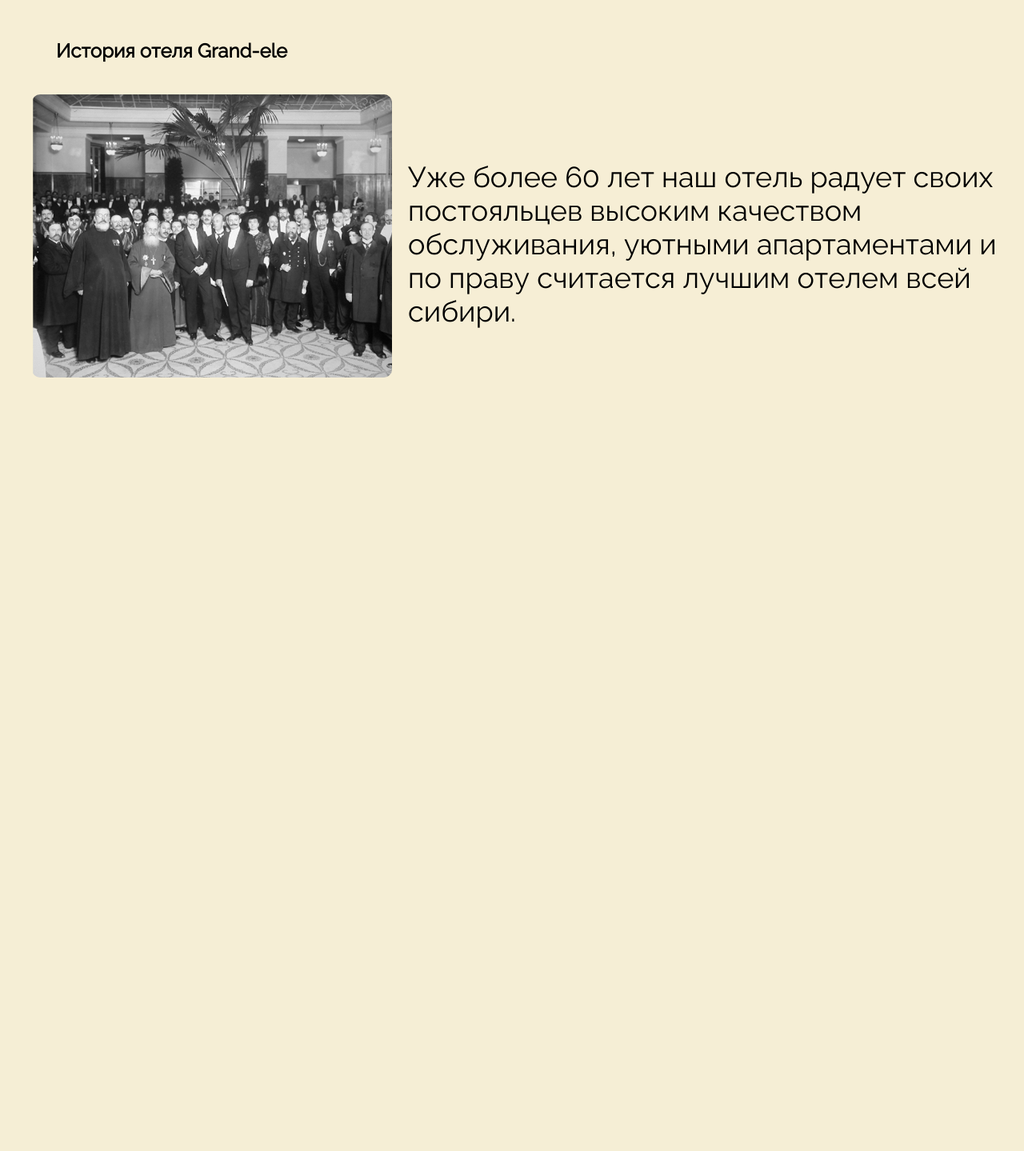
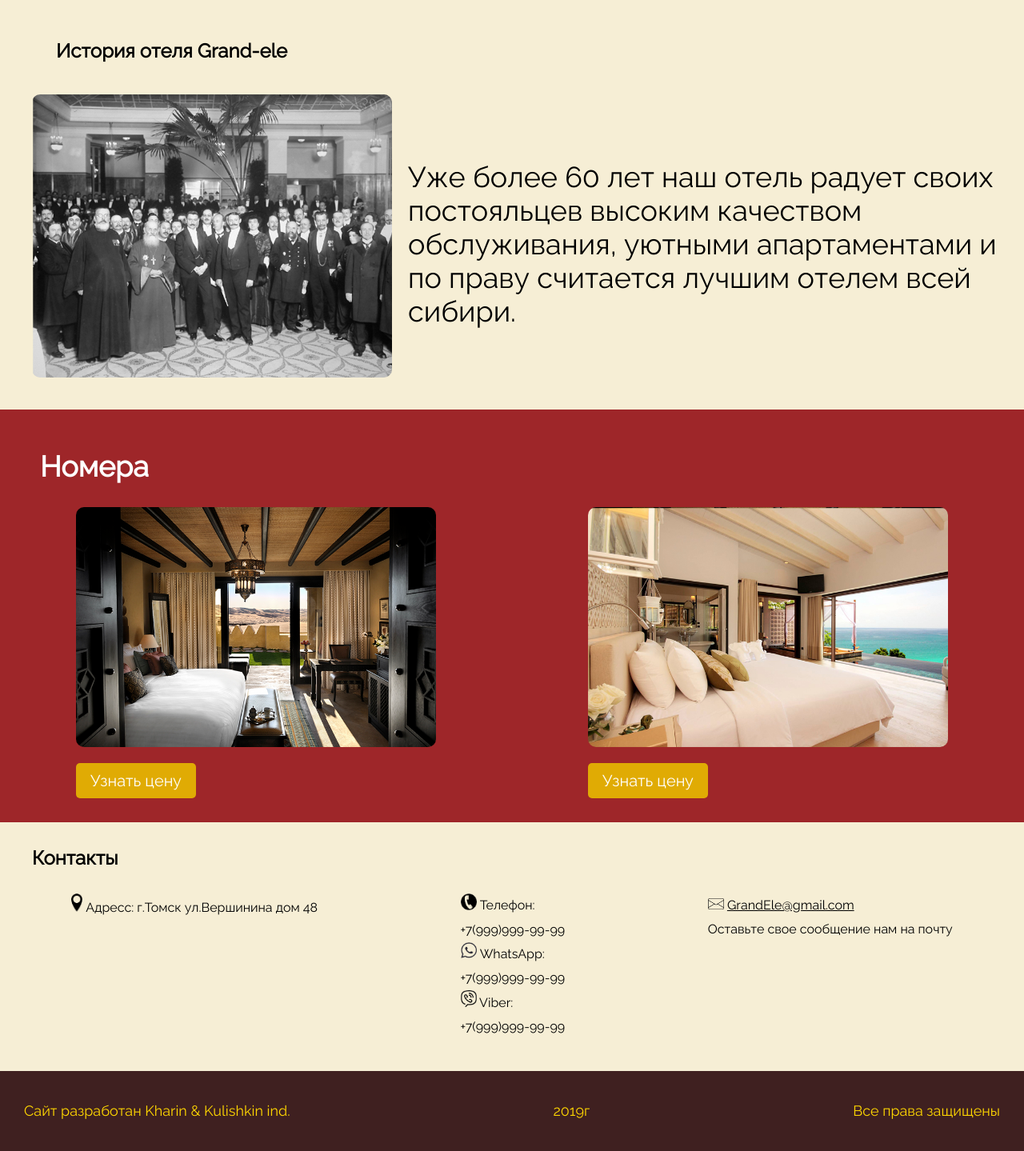
Before and after one commit to Aruka7/TI_LW, a PHP site: page / in a window 1280 px wide. Shown: the part 637-2076 px from the top of the page at 80% size. Before the commit the page ends 1109 px from the top, so only its background shows below. Run offline with PHP 8.4, Linux system fonts and the light colour scheme.

Commit message:
Добавление оставшихся блоков
были добавлены номера, контакты, вставлена яндекс карта, и футер

```diff
--- a/css/main.css
+++ b/css/main.css
@@ -148,3 +148,80 @@ nav{
 	display: flex;
 	align-items: center;
 }
+/*комнаты*/
+.rooms{
+	background-color: #9e2629;
+}
+.rooms h1{
+	color: #fff;
+	font-size: 36px;
+	font-weight: bold;
+	padding: 50px 0 30px 50px;
+}
+.content-rooms{
+	display: flex;
+	align-items: center;
+	justify-content: space-around;
+}
+.room{
+	display: flex;
+	flex-direction: column;
+}
+.room img{
+	width: 450px;
+	margin-bottom: 20px;
+	border-radius: 10px;
+}
+.room-btn{
+	width: 150px;
+	background-color: #e0ab04;
+	border: none;
+	border-radius: 5px;
+	font-size: 20px;
+	color: #fff;
+	padding: 10px;
+	cursor: pointer;
+	margin-bottom: 30px;
+	transition: .2s all linear;
+}
+.room-btn:hover{
+	background-color: #f4b900;
+}
+/*контакты*/
+.contacts{
+	background-color: #f6eed5;
+}
+.contacts h1{
+	padding: 30px 0 20px 40px;
+}
+.ico{
+	width: 20px;
+}
+.ico-geo{
+	width: 14px;
+}
+.contacts-content{
+	display: flex;
+	justify-content: space-around;
+	padding-bottom: 30px;
+}
+.contact-elem{
+	padding: 10px;
+	line-height: 30px;
+}
+.contact-elem span{
+	text-decoration: underline;
+}
+footer{
+	background-color: #3f2020;
+	min-height: 100px;
+	display: flex;
+	align-items: center;
+	justify-content: space-between;
+}
+.text-gold{
+	color: #ffd700;
+	font-size: 18px;
+	padding-left: 30px;
+	padding-right: 30px;
+}
--- a/index.html
+++ b/index.html
@@ -54,5 +54,61 @@
 			</div>
 		</div>
 	</section>
+	<section class="rooms">
+		<h1>Номера</h1>
+			<div class="content-rooms">
+				<div class="room">
+					<img src="img/room1.jpg" alt="room">
+					<button class="room-btn">
+						Узнать цену
+					</button>
+			</div>
+				<div class="room">
+					<img src="img/room2.jpg" alt="room">
+					<button class="room-btn">
+						Узнать цену
+					</button>
+				</div>
+			</div>
+	</section>
+	<section class="contacts">
+		<h1>Контакты</h1>
+		<div class="contacts-content">
+			<div class="contact-elem">
+				<img class="ico-geo" src="img/geoico.png" alt="geo">
+				Адресс: г.Томск ул.Вершинина дом 48
+			</div>
+			<div class="contact-elem max1">
+				<img class="ico" src="img/telephoneico.png" alt="tele">
+				Телефон:
+				<br>
+				+7(999)999-99-99
+				<br>
+				<img class="ico" src="img/whtasappico.png" alt="what">
+				WhatsApp:
+				<br>
+				 +7(999)999-99-99
+				<br>
+				<img class="ico" src="img/Viberico.png" alt="what">
+				Viber:
+				<br>
+				 +7(999)999-99-99
+			</div>
+			<div class="contact-elem">
+				<img class="ico" src="img/emailico.png" alt="email">
+				<span>GrandEle@gmail.com</span>
+				<br>
+				Оставьте свое сообщение нам на почту
+			</div>
+		</div>
+	</section>
+	<section class="map">
+		<script type="text/javascript" charset="utf-8" async src="https://api-maps.yandex.ru/services/constructor/1.0/js/?um=constructor%3Aeaef5f4f166ace2da00974d4bed9f6677b562daaa5a3f68544fbc97f66a0f4d7&amp;width=100%25&amp;height=447&amp;lang=ru_RU&amp;scroll=true"></script>
+	</section>
+	<footer >
+		<div class="text-gold">Сайт разработан Kharin & Kulishkin ind.</div>
+		<div class="text-gold">2019г</div>
+		<div class="text-gold">Все права защищены</div>
+	</footer>
 </body>
 </html>
```
Also changed, not shown: img/Viberico.png (added), img/emailico.png (added), img/geoico.png (added), img/room1.jpg (added), img/room2.jpg (added), img/telephoneico.png (added), img/whtasappico.png (added).
